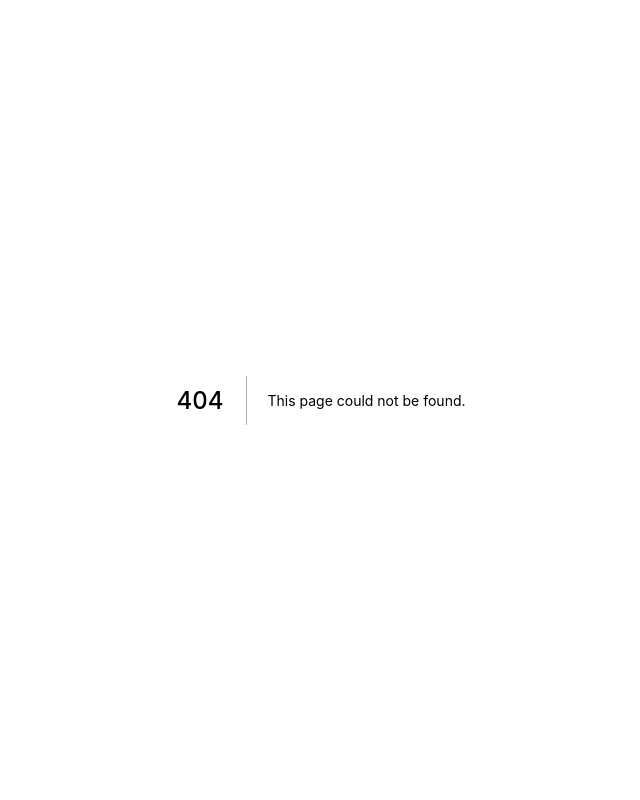
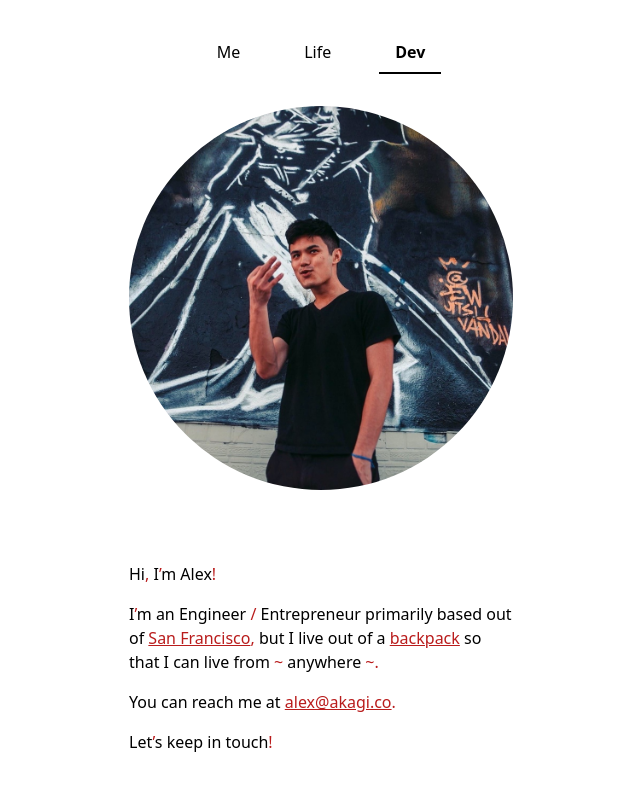
Before and after one commit to aakagi/akagi.co, a Next.js app: page /dev in a window 1280 px wide. Before the commit this address had no page. Shown: the top 800 px of the page, without its empty margins (319-959 px from the left). Built offline with nearby package versions, Linux system fonts and the light colour scheme.

Commit message:
add life and dev routes w nav

```diff
--- a/src/components/Navbar.js
+++ b/src/components/Navbar.js
@@ -1,25 +1,55 @@
 import React from 'react'
 import cx from 'classnames'
+import { useRouter } from 'next/router'
+import Link from 'next/link'
 
 const ME = 'ME'
 const LIFE = 'LIFE'
 const DEV = 'DEV'
 
-export default function MainLayout({ classes, activeLink = 'ME' }) {
+const routes = {
+  ME: '/',
+  LIFE: '/life',
+  DEV: '/dev',
+}
+
+function NavLink({ title, route, ...props }) {
+  const { asPath } = useRouter()
+
+  return (
+    <Link href={route}>
+      <a
+        className={cx(
+          'px-4 mx-4 py-2 cursor-pointer',
+          asPath === route ? 'font-bold border-b-2 border-black' : 'font-medium hover:border-b-2 hover:border-gray-300',
+        )}
+      >
+        {title}
+      </a>
+    </Link>
+  )
+}
+
+export default function MainLayout({ classes }) {
+  const { asPath } = useRouter()
+
+  const linkClasses = 'px-4 mx-4 py-2 cursor-pointer hover:border-b-2 hover:border-gray-300'
+
   return (
     <div className={cx('flex w-full justify-center', classes)}>
       <ul className="flex">
-        <li className={cx('px-4 mx-4 py-2 cursor-pointer', activeLink === ME ? 'font-bold border-b-2 border-black' : 'font-medium')}>
-          <a>
-            Me
-          </a>
-        </li>
-        <li className={cx('px-4 mx-4 py-2 cursor-pointer', activeLink === LIFE ? 'font-bold' : 'font-medium')}>
-          Life
-        </li>
-        <li className={cx('px-4 mx-4 py-2 cursor-pointer', activeLink === DEV ? 'font-bold' : 'font-medium')}>
-          Dev
-        </li>
+        <NavLink
+          title="Me"
+          route={routes.ME}
+        />
+        <NavLink
+          title="Life"
+          route={routes.LIFE}
+        />
+        <NavLink
+          title="Dev"
+          route={routes.DEV}
+        />
       </ul>
     </div>
   )
--- a/src/layouts/MainLayout.js
+++ b/src/layouts/MainLayout.js
@@ -6,8 +6,8 @@ export default function MainLayout({
   children,
 }) {
   return (
-    <div className="flex flex-col items-center max-w-sm mx-auto pt-16 pb-16 sm:px-0 px-8">
-      {/* <Navbar classes={'pb-8'} /> */}
+    <div className="flex flex-col items-center max-w-sm mx-auto pb-16 sm:px-0 px-8">
+      <Navbar classes={'pb-8 pt-8'} />
 
       {children}
     </div>
--- /dev/null
+++ b/src/pages/dev.js
@@ -0,0 +1,22 @@
+import React from 'react'
+
+import MainLayout from 'layouts/MainLayout'
+
+import Seo from 'components/Seo'
+import Bio from 'components/Bio'
+import ProfilePhoto from 'components/ProfilePhoto'
+
+export default function HomePage() {
+  return (
+    <MainLayout>
+      <Seo title="Life · Alex Akagi" />
+
+      <ProfilePhoto className="rounded-full" />
+
+      <Bio className="py-16" />
+
+      <img className="w-24 py-40" src="/akagi-logo.png" />
+
+    </MainLayout>
+  )
+}
--- /dev/null
+++ b/src/pages/life.js
@@ -0,0 +1,22 @@
+import React from 'react'
+
+import MainLayout from 'layouts/MainLayout'
+
+import Seo from 'components/Seo'
+import Bio from 'components/Bio'
+import ProfilePhoto from 'components/ProfilePhoto'
+
+export default function HomePage() {
+  return (
+    <MainLayout>
+      <Seo title="Life · Alex Akagi" />
+
+      <ProfilePhoto className="rounded-full" />
+
+      <Bio className="py-16" />
+
+      <img className="w-24 py-40" src="/akagi-logo.png" />
+
+    </MainLayout>
+  )
+}
--- a/tailwind.config.js
+++ b/tailwind.config.js
@@ -9,6 +9,11 @@ module.exports = {
       },
     },
   },
-  variants: {},
+  variants: {
+    extend: {
+      borderColor: ['hover'],
+      borderWidth: ['hover'],
+    }
+  },
   plugins: [],
 }
```
